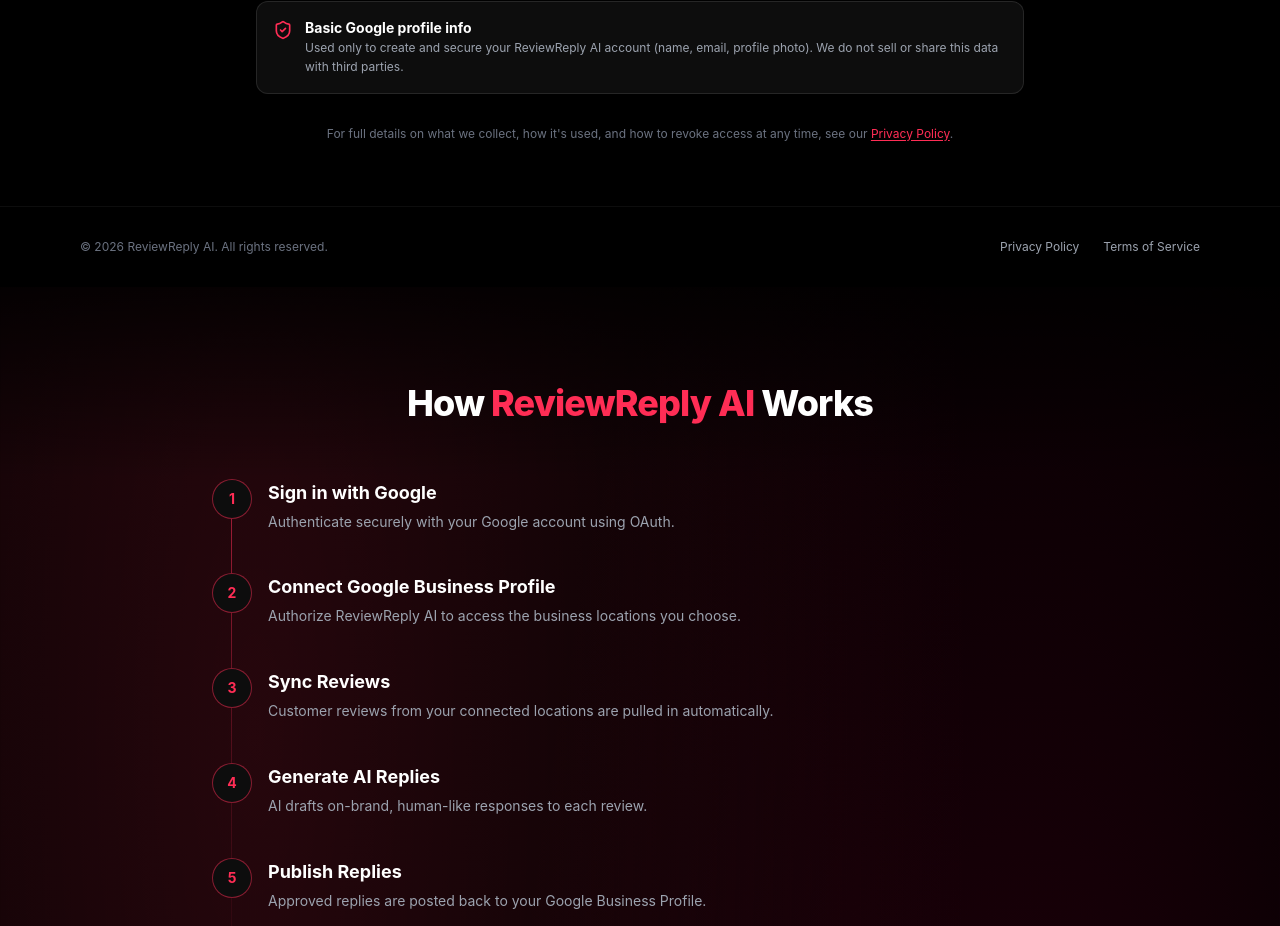
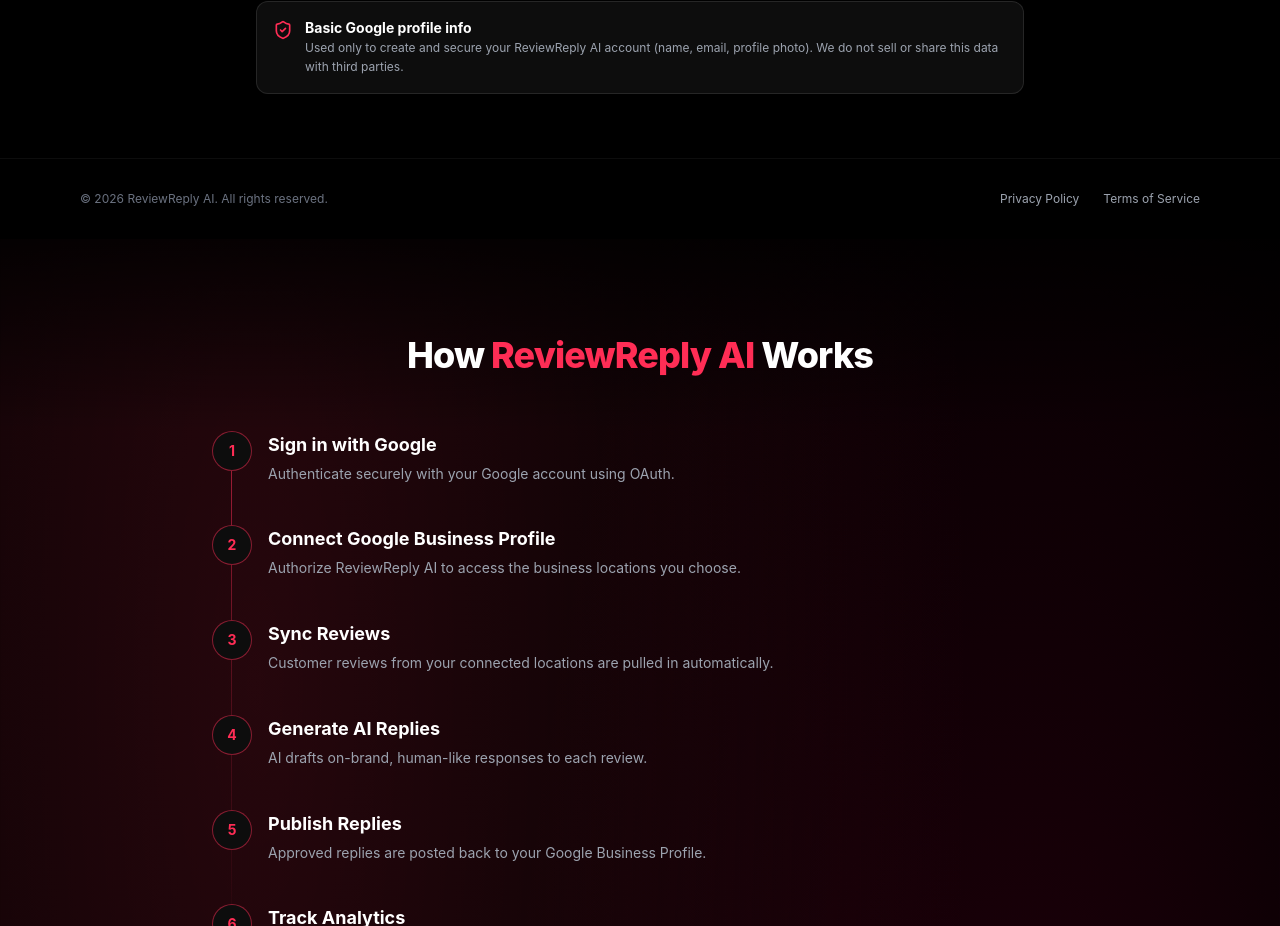
Before and after one commit to afnankhan123456/reviewreply-ai, a Next.js app: page / in a window 1280 px wide. Shown: the part 1599-2525 px from the top of the page. Built offline with nearby package versions, Linux system fonts and the light colour scheme.

Commit message:
Add files via upload

```diff
--- a/components/LoginUI.tsx
+++ b/components/LoginUI.tsx
@@ -171,14 +171,6 @@ function DataUsage() {
             </div>
           </div>
         </div>
-        <p className="text-gray-500 text-xs text-center mt-8">
-          For full details on what we collect, how it's used, and how to revoke access at any
-          time, see our{" "}
-          <Link href="/privacy" className="text-[#ff2d55] underline underline-offset-2">
-            Privacy Policy
-          </Link>
-          .
-        </p>
       </div>
     </section>
   );
```
